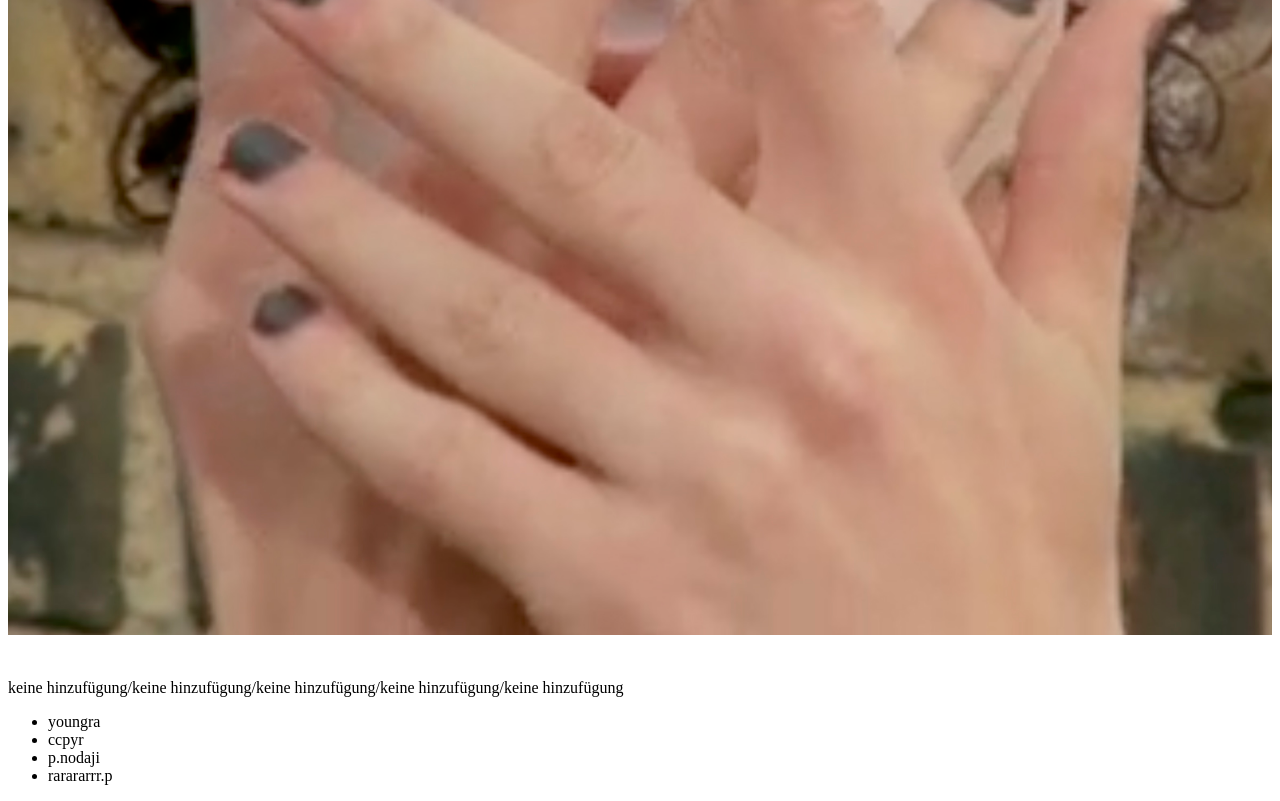
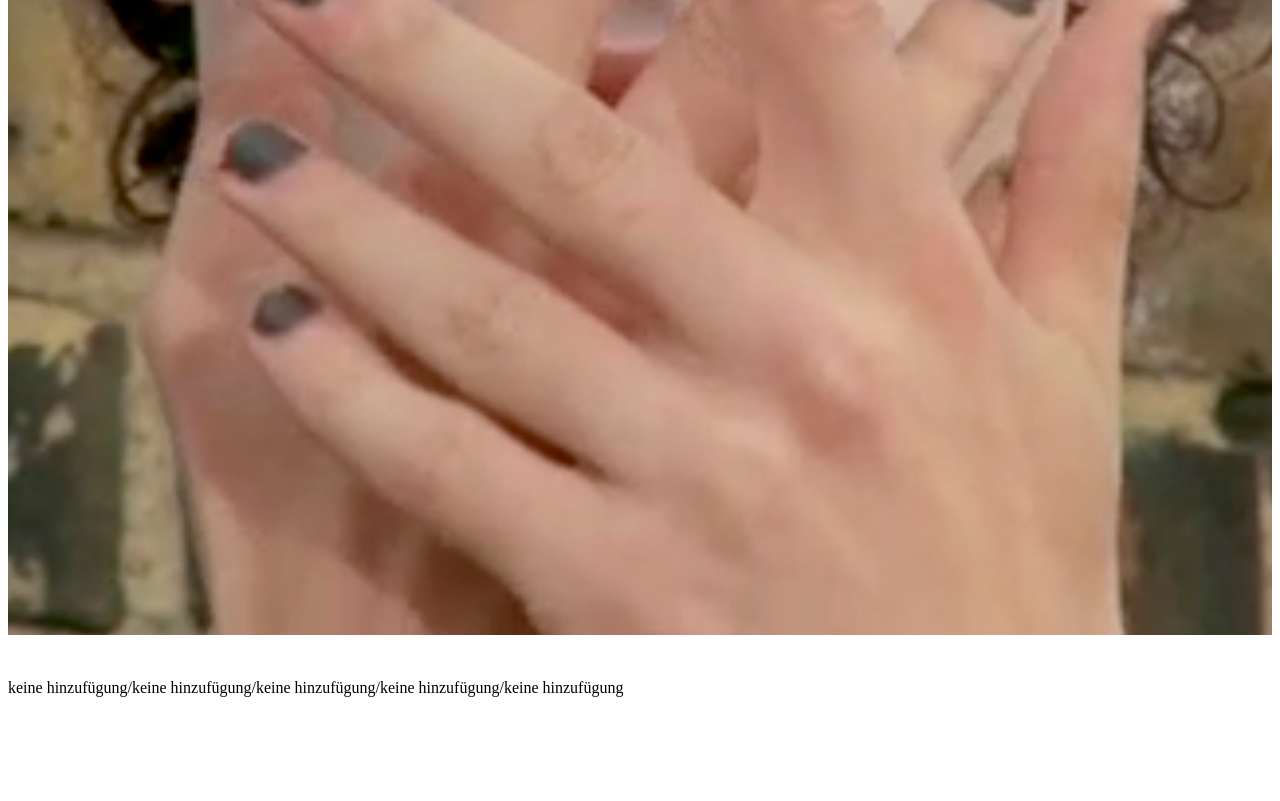
Before and after one commit to ccpyr/web1, a plain HTML site: page 1.html in a window 1280 px wide. Shown: the part 1042-1843 px from the top of the page. After the commit the page ends 1755 px from the top, so only its background shows below. Drawn offline with Linux system fonts and the light colour scheme.

Commit message:
first version

```diff
--- a/1.html
+++ b/1.html
@@ -19,12 +19,5 @@
   <br><strong>Die Frau lächelt <u>schüchtern</u> zurück</strong> und fragt: Wie haben Sie das rausgefunden?<br>Er antwortet: Sie sind <a href="http://witze.de" target="_blank" title="유머나라">hässlich!</a>
   <img src="2.jpg" width="100%">
   </p><p style="margin-top:40px;"> keine hinzufügung/keine hinzufügung/keine hinzufügung/keine hinzufügung/keine hinzufügung</p>
-
-  <ul>
-    <li>youngra</li>
-    <li>ccpyr</li>
-    <li>p.nodaji</li>
-    <li>rarararrr.p</li>
-  </ul>
 </body>
 </html>
```
Also changed, not shown: 2.html (+0 -7 lines), 3.html (+0 -7 lines).
